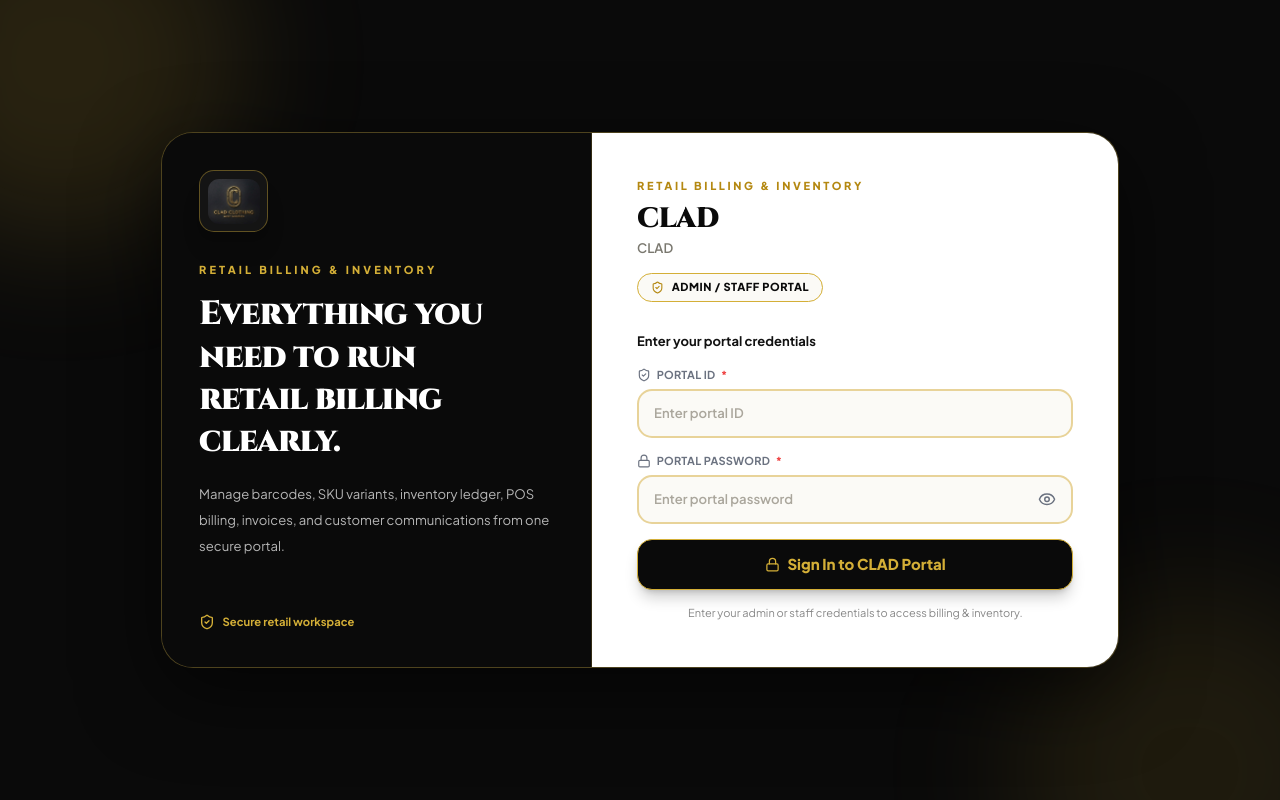
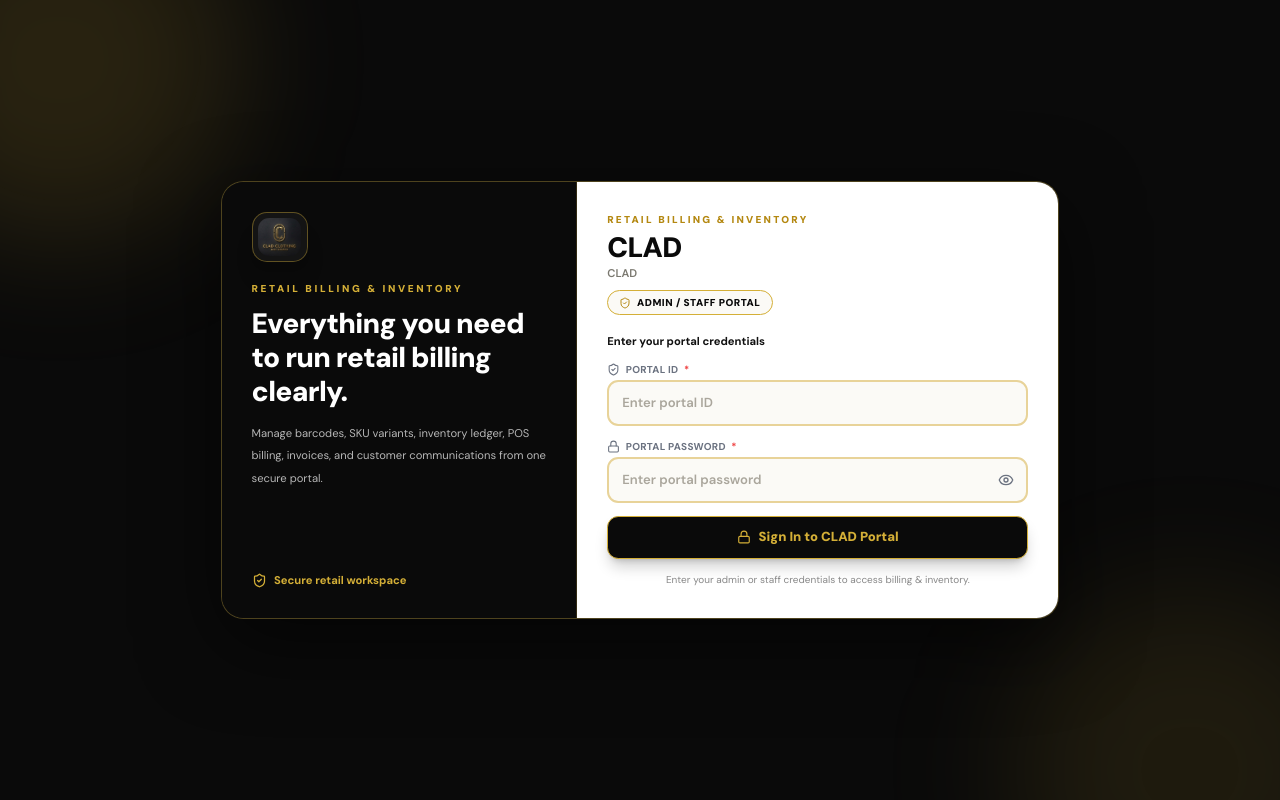
Before and after one commit to bhargava562/cen-gen-pos, a React (Vite) app: page /admin-login in a window 1280 px wide. Built offline with nearby package versions, Linux system fonts and the light colour scheme; no server answers; the database is empty.

Commit message:
feat(ui): update primary typography to DM Sans and optimize AdminLogin viewport height

```diff
--- a/index.html
+++ b/index.html
@@ -16,10 +16,10 @@
     <title>CLAD - Point of Sale & Inventory System</title>
     <meta name="description" content="CLAD POS, inventory management, multi-variant barcodes, billing and operations." />
 
-    <!-- Google Fonts: Plus Jakarta Sans (Modern UI), Cinzel (Luxury Brand), Noto Sans Tamil -->
+    <!-- Google Fonts: DM Sans (Variable 100-1000), Outfit (Variable 100-900), Cinzel (Luxury Brand), Noto Sans Tamil -->
     <link rel="preconnect" href="https://fonts.googleapis.com">
     <link rel="preconnect" href="https://fonts.gstatic.com" crossorigin>
-    <link href="https://fonts.googleapis.com/css2?family=Cinzel:wght@400;500;600;700;800;900&family=Noto+Sans+Tamil:wght@400;500;600;700&family=Plus+Jakarta+Sans:ital,wght@0,300;0,400;0,500;0,600;0,700;0,800;1,400;1,600;1,700&display=swap" rel="stylesheet">
+    <link href="https://fonts.googleapis.com/css2?family=Cinzel:wght@400;500;600;700;800;900&family=DM+Sans:ital,opsz,wght@0,9..40,100..1000;1,9..40,100..1000&family=Noto+Sans+Tamil:wght@400;500;600;700&family=Outfit:wght@100..900&display=swap" rel="stylesheet">
 
     <!-- Open Graph / social sharing -->
     <meta property="og:type" content="website" />
--- a/src/index.css
+++ b/src/index.css
@@ -17,7 +17,9 @@
 
   *, *::before, *::after {
     box-sizing: border-box;
-    font-family: 'Plus Jakarta Sans', 'Noto Sans Tamil', system-ui, -apple-system, sans-serif;
+    font-family: 'DM Sans', 'Outfit', 'Noto Sans Tamil', system-ui, -apple-system, sans-serif;
+    font-optical-sizing: auto;
+    font-style: normal;
   }
 
   html {
@@ -31,7 +33,9 @@
     overflow-x: hidden;
     width: 100%;
     max-width: 100vw;
-    font-family: 'Plus Jakarta Sans', 'Noto Sans Tamil', system-ui, -apple-system, sans-serif;
+    font-family: 'DM Sans', 'Outfit', 'Noto Sans Tamil', system-ui, -apple-system, sans-serif;
+    font-optical-sizing: auto;
+    font-style: normal;
   }
 
   /* Fluid Typography for Desktops/Laptops (>= 1024px) */
@@ -67,7 +71,9 @@
       radial-gradient(circle at top left, rgba(212, 175, 55, 0.06), transparent 34%),
       radial-gradient(circle at top right, rgba(10, 10, 10, 0.04), transparent 28%);
     color: #111111;
-    font-family: 'Plus Jakarta Sans', 'Noto Sans Tamil', system-ui, -apple-system, sans-serif;
+    font-family: 'DM Sans', 'Outfit', 'Noto Sans Tamil', system-ui, -apple-system, sans-serif;
+    font-optical-sizing: auto;
+    font-style: normal;
     -webkit-font-smoothing: antialiased;
     overflow-x: hidden;
     width: 100%;
@@ -76,12 +82,16 @@
   }
 
   button, a, input, textarea, select, option, optgroup, label {
-    font-family: 'Plus Jakarta Sans', 'Noto Sans Tamil', system-ui, -apple-system, sans-serif;
+    font-family: 'DM Sans', 'Outfit', 'Noto Sans Tamil', system-ui, -apple-system, sans-serif;
+    font-optical-sizing: auto;
+    font-style: normal;
     -webkit-tap-highlight-color: transparent;
   }
 
   table, thead, tbody, tr, th, td {
-    font-family: 'Plus Jakarta Sans', 'Noto Sans Tamil', system-ui, -apple-system, sans-serif !important;
+    font-family: 'DM Sans', 'Outfit', 'Noto Sans Tamil', system-ui, -apple-system, sans-serif !important;
+    font-optical-sizing: auto;
+    font-style: normal;
   }
 
   img {
@@ -89,17 +99,39 @@
     display: block;
   }
 
-  h1, h2, h3, h4, h5, h6, .brand-font, .font-brand {
-    font-family: 'Cinzel', 'Plus Jakarta Sans', 'Noto Sans Tamil', system-ui, sans-serif;
-    letter-spacing: 0.02em;
+  h1, h2, h3, h4, h5, h6 {
+    font-family: 'DM Sans', 'Outfit', 'Noto Sans Tamil', system-ui, sans-serif;
+    font-optical-sizing: auto;
+    font-style: normal;
+    letter-spacing: -0.01em;
+  }
+
+  .brand-font, .font-brand {
+    font-family: 'Cinzel', 'DM Sans', 'Outfit', 'Noto Sans Tamil', serif;
   }
 
   .font-headline {
-    font-family: 'Cinzel', 'Plus Jakarta Sans', 'Noto Sans Tamil', system-ui, sans-serif;
+    font-family: 'DM Sans', 'Outfit', 'Noto Sans Tamil', system-ui, sans-serif;
+    font-optical-sizing: auto;
+    font-style: normal;
   }
 
   .font-sans {
-    font-family: 'Plus Jakarta Sans', 'Noto Sans Tamil', system-ui, -apple-system, sans-serif !important;
+    font-family: 'DM Sans', 'Outfit', 'Noto Sans Tamil', system-ui, -apple-system, sans-serif !important;
+    font-optical-sizing: auto;
+    font-style: normal;
+  }
+
+  .dm-sans, .dmsans, .font-dm-sans, .font-dmsans {
+    font-family: 'DM Sans', sans-serif !important;
+    font-optical-sizing: auto;
+    font-style: normal;
+  }
+
+  .outfit, .font-outfit {
+    font-family: 'Outfit', sans-serif !important;
+    font-optical-sizing: auto;
+    font-style: normal;
   }
 
   .font-mono {
--- a/src/pages/AdminLogin.tsx
+++ b/src/pages/AdminLogin.tsx
@@ -37,51 +37,51 @@
   }
 
   return (
-    <div className="relative min-h-screen overflow-hidden bg-[#0A0A0A] px-4 py-8 font-sans text-white sm:px-6 lg:flex lg:items-center lg:justify-center">
+    <div className="relative h-screen max-h-screen min-h-screen overflow-y-auto lg:overflow-hidden bg-[#0A0A0A] p-3 sm:p-5 lg:p-6 font-sans text-white flex items-center justify-center">
       <div className="pointer-events-none absolute -left-32 -top-32 h-96 w-96 rounded-full bg-[#D4AF37]/15 blur-3xl" />
       <div className="pointer-events-none absolute -bottom-40 -right-24 h-96 w-96 rounded-full bg-[#D4AF37]/10 blur-3xl" />
-      <div className="relative grid w-full max-w-5xl overflow-hidden rounded-[32px] border border-[#D4AF37]/30 bg-[#141414] shadow-[0_24px_80px_rgba(0,0,0,0.6)] lg:grid-cols-[0.9fr_1.1fr]">
-        <div className="hidden flex-col justify-between bg-[#0A0A0A] border-r border-[#D4AF37]/20 p-10 text-white lg:flex">
+      <div className="relative grid w-full max-w-4xl max-h-[92vh] overflow-hidden rounded-3xl border border-[#D4AF37]/30 bg-[#141414] shadow-[0_24px_80px_rgba(0,0,0,0.6)] lg:grid-cols-[0.85fr_1.15fr]">
+        <div className="hidden flex-col justify-between bg-[#0A0A0A] border-r border-[#D4AF37]/20 p-6 lg:p-8 text-white lg:flex overflow-y-auto hide-scrollbar">
           <div>
-            <div className="mb-8 inline-flex items-center justify-center rounded-2xl bg-[#141414] border border-[#D4AF37]/40 p-2 shadow-xl">
-              <img src={BRAND_LOGO} alt={`${BRAND_EN} logo`} className="h-12 w-auto max-w-[180px] rounded-xl object-contain" />
+            <div className="mb-5 inline-flex items-center justify-center rounded-2xl bg-[#141414] border border-[#D4AF37]/40 p-1.5 shadow-xl">
+              <img src={BRAND_LOGO} alt={`${BRAND_EN} logo`} className="h-10 w-auto max-w-[150px] rounded-xl object-contain" />
             </div>
-            <p className="text-[11px] font-black uppercase tracking-[0.28em] text-[#D4AF37]">{BRAND_SUBTITLE}</p>
-            <h2 className="mt-4 max-w-xs text-4xl font-black leading-tight tracking-tight text-white">Everything you need to run retail billing clearly.</h2>
-            <p className="mt-5 max-w-sm text-sm leading-7 text-white/70">Manage barcodes, SKU variants, inventory ledger, POS billing, invoices, and customer communications from one secure portal.</p>
+            <p className="text-[10px] font-black uppercase tracking-[0.26em] text-[#D4AF37]">{BRAND_SUBTITLE}</p>
+            <h2 className="mt-3 max-w-xs text-2xl lg:text-3xl font-black leading-tight tracking-tight text-white">Everything you need to run retail billing clearly.</h2>
+            <p className="mt-3.5 max-w-sm text-xs leading-6 text-white/70">Manage barcodes, SKU variants, inventory ledger, POS billing, invoices, and customer communications from one secure portal.</p>
           </div>
-          <div className="flex items-center gap-2 text-xs font-bold text-[#D4AF37]"><ShieldCheck size={16} /> Secure retail workspace</div>
+          <div className="mt-6 flex items-center gap-2 text-xs font-bold text-[#D4AF37]"><ShieldCheck size={15} /> Secure retail workspace</div>
         </div>
-        <div className="p-6 sm:p-10 lg:p-12 bg-white text-[#111111]">
+        <div className="p-5 sm:p-7 lg:p-8 bg-white text-[#111111] overflow-y-auto hide-scrollbar flex flex-col justify-center">
           {/* Brand */}
-          <div className="mb-8 flex flex-col items-center text-center lg:items-start lg:text-left">
-            <div className="mb-5 inline-flex items-center justify-center rounded-2xl bg-[#0A0A0A] border border-[#D4AF37]/40 p-2 shadow-xl lg:hidden">
-              <img src={BRAND_LOGO} alt={`${BRAND_EN} logo`} className="h-12 w-auto max-w-[160px] rounded-xl object-contain" />
+          <div className="mb-4 sm:mb-5 flex flex-col items-center text-center lg:items-start lg:text-left">
+            <div className="mb-3 inline-flex items-center justify-center rounded-2xl bg-[#0A0A0A] border border-[#D4AF37]/40 p-1.5 shadow-xl lg:hidden">
+              <img src={BRAND_LOGO} alt={`${BRAND_EN} logo`} className="h-9 w-auto max-w-[140px] rounded-xl object-contain" />
             </div>
-            <p className="text-[11px] font-black uppercase tracking-[0.24em] text-[#B48811]">{BRAND_SUBTITLE}</p>
-            <h1 className="mt-2 text-3xl font-black tracking-tight text-[#0A0A0A]">{BRAND_EN}</h1>
-            <p className="mt-1 text-sm font-semibold text-[#7A786F]">{BRAND_TA}</p>
-            <p className="mt-4 inline-flex items-center gap-2 rounded-full border border-[#D4AF37] bg-[#FBFAF6] px-3.5 py-1.5 text-[11px] font-black uppercase tracking-wider text-[#0A0A0A]">
-              <ShieldCheck size={13} className="text-[#B48811]" />
+            <p className="text-[10px] font-black uppercase tracking-[0.22em] text-[#B48811]">{BRAND_SUBTITLE}</p>
+            <h1 className="mt-1 text-2xl sm:text-3xl font-black tracking-tight text-[#0A0A0A]">{BRAND_EN}</h1>
+            <p className="mt-0.5 text-xs font-semibold text-[#7A786F]">{BRAND_TA}</p>
+            <p className="mt-2.5 inline-flex items-center gap-1.5 rounded-full border border-[#D4AF37] bg-[#FBFAF6] px-3 py-1 text-[10px] font-black uppercase tracking-wider text-[#0A0A0A]">
+              <ShieldCheck size={12} className="text-[#B48811]" />
               {l('Admin / Staff Portal', 'நிர்வாக நுழைவு')}
             </p>
           </div>
 
           {/* Server-level error */}
           {error && (
-            <div className="bg-red-50 border border-red-200 text-red-600 px-4 py-3 rounded-xl text-[12px] mb-4 flex items-center gap-2">
+            <div className="bg-red-50 border border-red-200 text-red-600 px-3.5 py-2.5 rounded-xl text-[12px] mb-3.5 flex items-center gap-2">
               <AlertCircle size={14} />
               {error}
             </div>
           )}
 
           {/* Login Form */}
-          <form onSubmit={handleSubmit} noValidate className="space-y-4">
-            <p className="text-[13px] font-bold text-[#111111]">{l('Enter your portal credentials', 'உங்கள் பயனர் விவரங்களை உள்ளிடவும்')}</p>
+          <form onSubmit={handleSubmit} noValidate className="space-y-3.5">
+            <p className="text-xs font-bold text-[#111111]">{l('Enter your portal credentials', 'உங்கள் பயனர் விவரங்களை உள்ளிடவும்')}</p>
 
             <div>
-              <label className="mb-1.5 flex items-center gap-1.5 text-[11px] font-bold uppercase tracking-wide text-[#6B7280]">
-                <ShieldCheck size={14} />
+              <label className="mb-1 flex items-center gap-1.5 text-[10px] font-bold uppercase tracking-wide text-[#6B7280]">
+                <ShieldCheck size={13} />
                 Portal ID
                 <span className="font-black text-red-500">*</span>
               </label>
@@ -89,7 +89,7 @@
                 type="text"
                 autoComplete="username"
                 placeholder="Enter portal ID"
-                className="w-full rounded-2xl border-2 border-[#E8D399] bg-[#FBFAF6] px-4 py-3.5 text-sm font-semibold outline-none transition-colors placeholder:text-[#AAA69C] focus:border-[#0A0A0A] focus:bg-white text-[#111111]"
+                className="w-full rounded-xl border-2 border-[#E8D399] bg-[#FBFAF6] px-3.5 py-2.5 sm:py-3 text-xs sm:text-sm font-semibold outline-none transition-colors placeholder:text-[#AAA69C] focus:border-[#0A0A0A] focus:bg-white text-[#111111]"
                 value={portalId}
                 onChange={(e) => { setPortalId(e.target.value); setError('') }}
                 disabled={loading}
@@ -98,8 +98,8 @@
             </div>
 
             <div>
-              <label className="flex items-center gap-1.5 text-[11px] font-bold text-[#6B7280] uppercase tracking-wide mb-1.5">
-                <Lock size={14} />
+              <label className="flex items-center gap-1.5 text-[10px] font-bold text-[#6B7280] uppercase tracking-wide mb-1">
+                <Lock size={13} />
                 {l('Portal Password', 'நுழைவு கடவுச்சொல்')}
                 <span className="text-red-500 font-black">*</span>
               </label>
@@ -108,7 +108,7 @@
                   type={showPassword ? 'text' : 'password'}
                   autoComplete="current-password"
                   placeholder="Enter portal password"
-                  className="w-full rounded-2xl border-2 border-[#E8D399] bg-[#FBFAF6] px-4 py-3.5 pr-12 text-sm font-semibold outline-none transition-colors placeholder:text-[#AAA69C] focus:border-[#0A0A0A] focus:bg-white text-[#111111]"
+                  className="w-full rounded-xl border-2 border-[#E8D399] bg-[#FBFAF6] px-3.5 py-2.5 sm:py-3 pr-11 text-xs sm:text-sm font-semibold outline-none transition-colors placeholder:text-[#AAA69C] focus:border-[#0A0A0A] focus:bg-white text-[#111111]"
                   value={password}
                   onChange={(e) => { setPassword(e.target.value); setError('') }}
                   disabled={loading}
@@ -117,10 +117,10 @@
                 <button
                   type="button"
                   onClick={() => setShowPassword(!showPassword)}
-                  className="absolute right-2 top-1/2 flex h-10 w-10 -translate-y-1/2 items-center justify-center rounded-lg text-[#6B7280] hover:bg-[#F9FAFB] hover:text-[#111111] cursor-pointer"
+                  className="absolute right-2 top-1/2 flex h-8 w-8 -translate-y-1/2 items-center justify-center rounded-lg text-[#6B7280] hover:bg-[#F9FAFB] hover:text-[#111111] cursor-pointer"
                   aria-label={showPassword ? l('Hide password', 'கடவுச்சொல்லை மறை') : l('Show password', 'கடவுச்சொல்லை காட்டு')}
                 >
-                  {showPassword ? <EyeOff size={18} /> : <Eye size={18} />}
+                  {showPassword ? <EyeOff size={16} /> : <Eye size={16} />}
                 </button>
               </div>
             </div>
@@ -128,22 +128,22 @@
             <button
               type="submit"
               disabled={loading}
-              className="group flex w-full items-center justify-center gap-2 rounded-2xl bg-[#0A0A0A] border border-[#D4AF37] py-3.5 font-black text-[#D4AF37] shadow-lg shadow-black/20 transition-all hover:bg-[#1A1A1A] hover:scale-[1.01] active:scale-[0.99] disabled:opacity-60 cursor-pointer"
+              className="group flex w-full items-center justify-center gap-2 rounded-xl bg-[#0A0A0A] border border-[#D4AF37] py-3 font-black text-xs sm:text-sm text-[#D4AF37] shadow-lg shadow-black/20 transition-all hover:bg-[#1A1A1A] hover:scale-[1.01] active:scale-[0.99] disabled:opacity-60 cursor-pointer"
             >
               {loading ? (
                 <>
-                  <span className="w-4 h-4 border-2 border-[#D4AF37]/30 border-t-[#D4AF37] rounded-full animate-spin inline-block" />
+                  <span className="w-3.5 h-3.5 border-2 border-[#D4AF37]/30 border-t-[#D4AF37] rounded-full animate-spin inline-block" />
                   {l('Signing in...', 'உள்நுழைகிறது...')}
                 </>
               ) : (
                 <>
-                  <Lock size={15} />
+                  <Lock size={14} />
                   {l('Sign In to CLAD Portal', 'CLAD போர்ட்டலில் உள்நுழு')}
                 </>
               )}
             </button>
 
-            <p className="text-center text-[11px] leading-relaxed text-[#888888]">
+            <p className="text-center text-[10px] leading-relaxed text-[#888888]">
               {l('Enter your admin or staff credentials to access billing & inventory.', 'பில்லிங் மற்றும் சரக்கு இருப்பு நிர்வாகத்தை அணுக பயனர் விவரங்களை உள்ளிடவும்.')}
             </p>
           </form>
```
Also changed, not shown: tailwind.config.js (+6 -3 lines).
